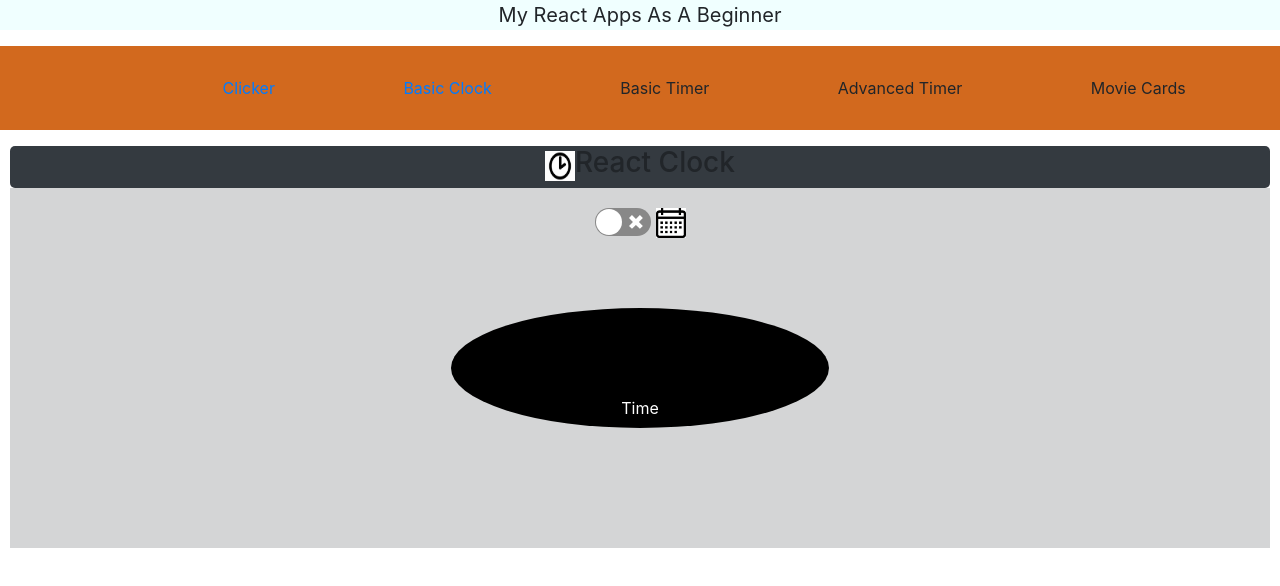
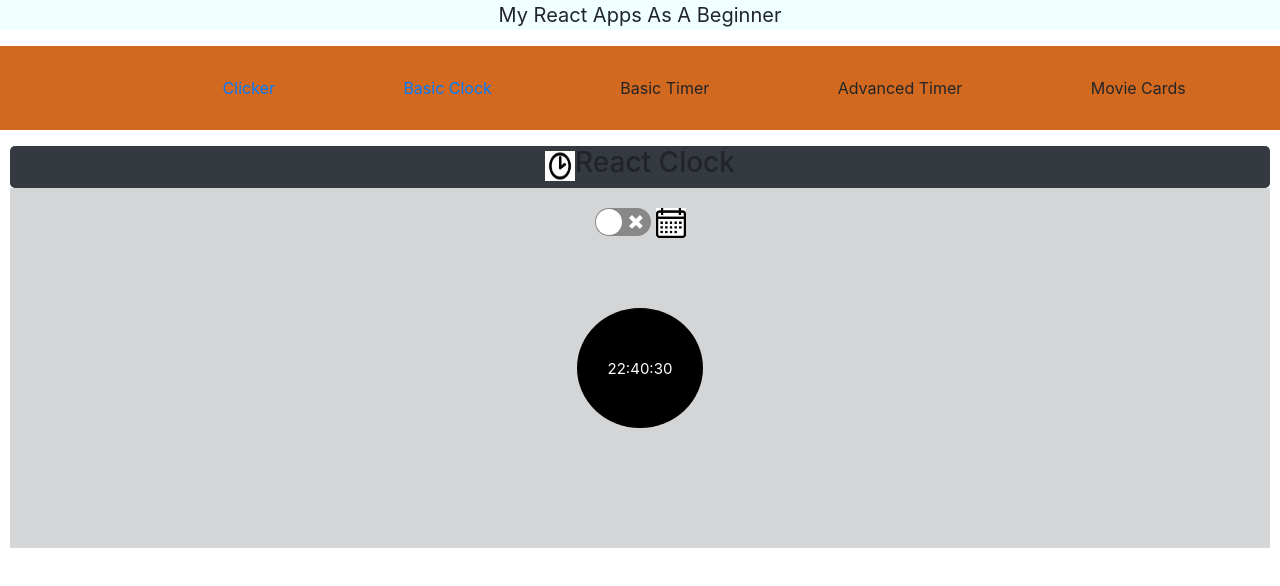
Before and after one commit to nelliejellie/react-app-brginners, a React (Create React App) app: page /basic-clock in a window 1280 px wide. Shown: the top 586 px of the page. Built offline with nearby package versions, Linux system fonts and the light colour scheme.

Commit message:
finished basic clock functionality

```diff
--- a/src/App.css
+++ b/src/App.css
@@ -129,4 +129,22 @@ button{
     padding-top:7%;
     border-radius: 50%;
     color: white;
+    font-size: 15px;
 }
+@media screen and (min-width: 900px) {
+    .clock-inner {
+      background-color: black;
+      margin-left: 45%;
+      margin-right: 45%;
+      padding-top:4%;
+    }
+  }
+
+  @media screen and (max-width: 380px) {
+    .clock-inner {
+      background-color: black;
+      margin-left: 35%;
+      margin-right: 35%;
+      padding-top:13%;
+    }
+  }
--- a/src/components/BasicClock.js
+++ b/src/components/BasicClock.js
@@ -20,10 +20,20 @@ const imgStyleTwo = {
 export default function BasicClock() {
     const [state, setState] =  useState(false)
 
+
+    const hour = new Date().getHours();
+    const min = new Date().getMinutes();
+    const sec = new Date().getSeconds();
+    const fullTime = new Date().toLocaleString();
+    const timeClock = `${hour}:${min}:${sec}`
+
+
+
     const toggleSwitch = () =>{
         setState(!state)
-        console.log('switch changed')
     }
+
+    console.log(timeClock)
     return (
         <div className='basic-clock-container'>
             <div className='basic-clock-header'>
@@ -37,7 +47,7 @@ export default function BasicClock() {
                 </div>
             </div>
             <div className='clock'>
-                <div className='clock-inner'>time</div>
+                <div className='clock-inner'>{state ? fullTime : timeClock}</div>
             </div>
         </div>
     )
```
